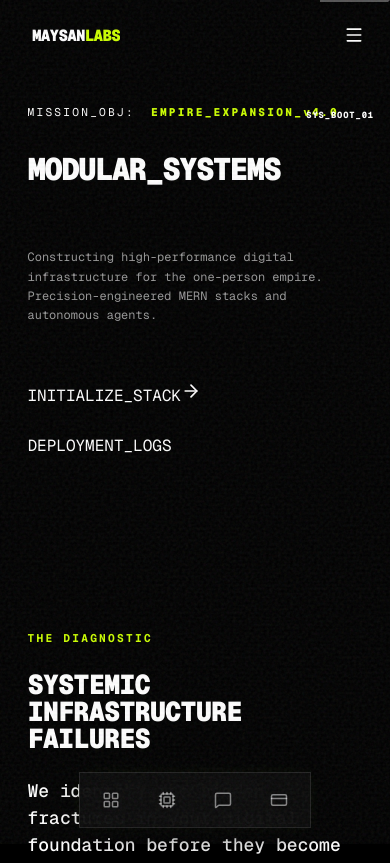
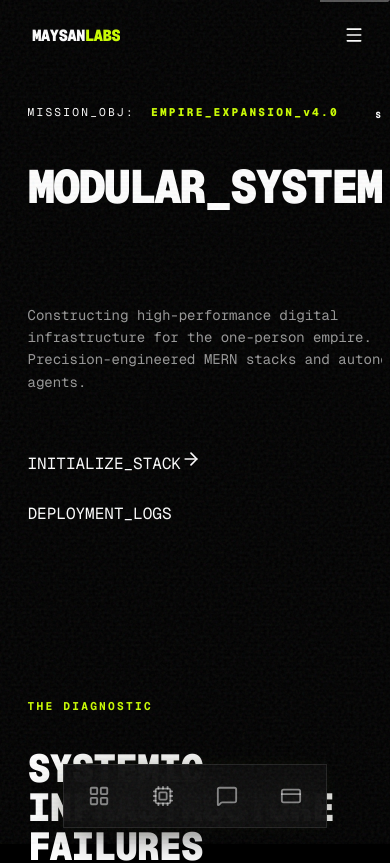
Before and after one commit to rjsanjaymandal/maysanlabs, a Next.js app: page / in a window 390 px wide. Shown: the top 863 px of the page. Built offline with nearby package versions, Linux system fonts and the light colour scheme.

Commit message:
feat: Add initial global CSS and component-specific module styles for Problem, Solution, CommandDock, Hero, and PageHeader.

```diff
--- a/src/app/globals.css
+++ b/src/app/globals.css
@@ -32,10 +32,10 @@
   --grid-size: 40px;
 
   /* Fluid Typography Scale - Refined for Long Industrial Strings */
-  --font-size-hero: clamp(1rem, 8vw, 7.5rem);
-  --font-size-h1: clamp(1rem, 7vw, 4.5rem);
-  --font-size-h2: clamp(1rem, 5vw, 3rem);
-  --font-size-body: clamp(0.75rem, 2vw, 1.125rem);
+  --font-size-hero: clamp(2.5rem, 12vw, 7.5rem);
+  --font-size-h1: clamp(2rem, 10vw, 4.5rem);
+  --font-size-h2: clamp(1.75rem, 8vw, 3rem);
+  --font-size-body: clamp(0.875rem, 2vw, 1.125rem);
 
   /* Responsive Spacing */
   --section-padding-y: clamp(2.5rem, 10vh, 10rem);
@@ -161,6 +161,9 @@ h6 {
   color: hsl(var(--foreground));
   font-family: var(--font-geist-mono), var(--font-mono), monospace;
   text-transform: uppercase;
+  overflow-wrap: break-word;
+  word-wrap: break-word;
+  hyphens: auto;
 }
 
 .text-gradient {
--- a/src/components/CommandDock.module.css
+++ b/src/components/CommandDock.module.css
@@ -208,11 +208,11 @@
     gap: 0.125rem;
   }
   .dockItem {
-    padding: 0.875rem 1.125rem;
+    padding: 1rem 1.25rem;
     border-radius: 0;
   }
   .dockItem svg {
-    width: 18px;
-    height: 18px;
+    width: 22px;
+    height: 22px;
   }
 }
--- a/src/components/Hero.module.css
+++ b/src/components/Hero.module.css
@@ -199,18 +199,14 @@
 
 .headline {
   font-size: var(--font-size-hero);
-  font-weight: 900;
-  line-height: 1;
-  margin-bottom: 2rem;
+  font-weight: 950;
+  line-height: 1.1;
+  margin-bottom: 2.5rem;
   letter-spacing: -0.06em;
   color: hsl(var(--foreground));
-  font-family: var(--font-geist-mono), var(--font-mono), monospace;
+  font-family: var(--font-geist-mono);
   text-transform: uppercase;
-  overflow-wrap: normal;
-  word-break: normal;
-  white-space: normal;
-  width: 100%;
-  max-width: 100%;
+  overflow-wrap: break-word;
 }
 
 .subheadline {
--- a/src/components/PageHeader.module.css
+++ b/src/components/PageHeader.module.css
@@ -21,14 +21,15 @@
 }
 
 .title {
-  font-size: clamp(3rem, 8vw, 6rem);
+  font-size: clamp(2.25rem, 10vw, 6rem);
   font-weight: 950;
-  line-height: 0.9;
-  letter-spacing: -0.06em;
+  line-height: 1;
+  letter-spacing: -0.04em;
   text-transform: uppercase;
   color: hsl(var(--foreground));
   margin-bottom: 3rem;
   font-family: var(--font-geist-mono);
+  overflow-wrap: break-word;
 }
 
 .subtitle {
--- a/src/components/Problem.module.css
+++ b/src/components/Problem.module.css
@@ -31,6 +31,7 @@
   color: hsl(var(--foreground));
   line-height: 1;
   font-family: var(--font-geist-mono), var(--font-mono), monospace;
+  overflow-wrap: break-word;
 }
 
 .description {
@@ -82,5 +83,6 @@
   }
   .cardInner {
     padding: 1.5rem;
+    overflow: hidden;
   }
 }
--- a/src/components/Solution.module.css
+++ b/src/components/Solution.module.css
@@ -31,6 +31,7 @@
   color: hsl(var(--foreground));
   line-height: 1;
   font-family: var(--font-geist-mono), var(--font-mono), monospace;
+  overflow-wrap: break-word;
 }
 
 .subtitle {
```
